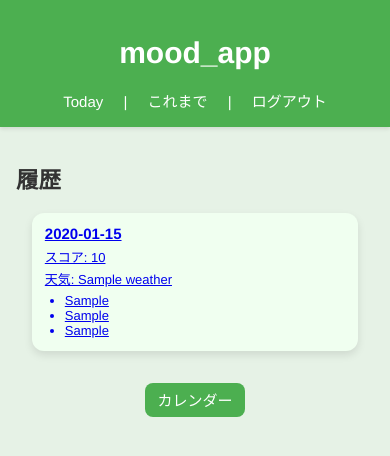
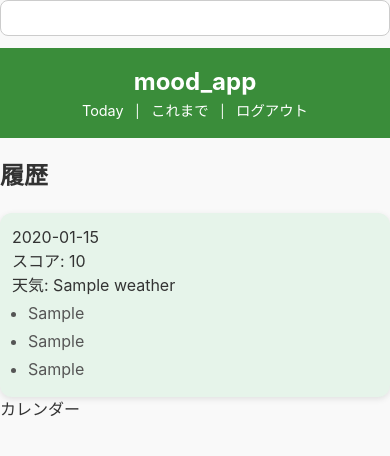
Before and after one commit to akanejingu07/mood_app, a Flask app: page /history in a window 390 px wide. Shown: the top 456 px of the page. Run offline with Flask 3, Linux system fonts and the light colour scheme; a user stored in the database is signed in; a database or web service that is not in the repository returns one stand-in record (values such as "Sample title"); some libraries are stand-ins or nearby versions.

Commit message:
css調整

```diff
--- a/static/css/style.css
+++ b/static/css/style.css
@@ -1,244 +1,171 @@
-/* --- 共通 --- */
+/* ---------------------------
+   共通スタイル
+--------------------------- */
 body {
-  font-family: "Helvetica Neue", Arial, sans-serif;
-  background-color: #e6f2e6; /* 薄緑 */
+  font-family: -apple-system, BlinkMacSystemFont, "Segoe UI", Roboto, Helvetica, Arial, sans-serif;
+  font-size: 16px;
+  line-height: 1.5;
+  color: #333;
+  background-color: #f9f9f9;
   margin: 0;
   padding: 0;
-  color: #333;
+}
+
+a {
+  color: inherit;
+  text-decoration: none;
+}
+
+/* ---------------------------
+ ヘッダー
+--------------------------- */
+header {
+  background-color: #3a8d3a;
+  color: white;
+  padding: 16px;
+  text-align: center;
+}
+
+header h1 {
+  margin: 0;
+  font-size: 1.5rem;
+}
+
+header nav a {
+  margin: 0 8px;
+  font-size: 0.9rem;
+}
+
+/* ---------------------------
+ ボタン
+--------------------------- */
+button, input[type="submit"] {
+  background-color: #3a8d3a;
+  color: white;
+  border: none;
+  border-radius: 8px;
+  padding: 8px 16px;
+  cursor: pointer;
   font-size: 16px;
 }
 
-/* ヘッダー */
-header {
-  background-color: #4caf50;
-  color: white;
-  padding: 1rem 2rem;
-  text-align: center;
-  box-shadow: 0 2px 4px rgba(0,0,0,0.1);
+button:hover, input[type="submit"]:hover {
+  background-color: #2f6f2f;
 }
 
-header nav a {
-  color: white;
-  text-decoration: none;
-  margin: 0 1rem;
+/* ---------------------------
+ フォーム
+--------------------------- */
+input[type="text"],
+input[type="number"],
+select,
+textarea {
+  font-size: 16px;
+  padding: 8px;
+  border: 1px solid #ccc;
+  border-radius: 8px;
+  width: 100%;
+  box-sizing: border-box;
+  margin-bottom: 12px;
 }
 
-header nav a:hover {
-  text-decoration: underline;
+select {
+  appearance: none;
+  -webkit-appearance: none;
+  -moz-appearance: none;
 }
 
-/* main */
-main {
-  padding: 1rem;
-  max-width: 900px;
-  margin: 0 auto;
-}
-
-/* historyカードコンテナ */
-.history-container {
-  display: grid;
-  grid-template-columns: repeat(auto-fit, minmax(250px, 1fr));
-  gap: 1rem;
-}
-
-/* カードリンク */
-.history-card {
-  display: block;
-  background-color: #f0fff0; /* 薄緑系 */
-  border-radius: 12px;
-  box-shadow: 0 4px 8px rgba(0,0,0,0.1);
-  text-decoration: none;
-  color: inherit;
-  transition: transform 0.2s, box-shadow 0.2s;
-  padding: 1rem;
-}
-
-.history-card:hover {
-  transform: translateY(-3px);
-  box-shadow: 0 6px 12px rgba(0,0,0,0.15);
-}
-
-/* カード内 */
-.card-header {
-  font-weight: bold;
-  font-size: 16px;
-  margin-bottom: 0.5rem;
-}
-
-.card-body {
-  font-size: 14px;
-}
-
-.card-item {
-  margin-bottom: 0.3rem;
-}
-
-/* ボタン風リンク（必要なら） */
-a.button {
-  display: inline-block;
-  background-color: #4caf50;
-  color: white;
-  border-radius: 8px;
-  padding: 0.5rem 1rem;
-  text-decoration: none;
-  transition: background-color 0.2s;
-}
-
-a.button:hover {
-  background-color: #45a049;
-}
-
-/* --- レスポンシブ --- */
-@media (max-width: 600px) {
-  .history-container {
-    grid-template-columns: 1fr;
-  }
-  body {
-    font-size: 15px;
-  }
-  .card-header {
-    font-size: 15px;
-  }
-  .card-body {
-    font-size: 13px;
-  }
-}
-
-/* recordカード */
-.record-card {
-  background-color: #f0fff0; /* 薄緑 */
-  padding: 1rem;
-  border-radius: 12px;
-  box-shadow: 0 4px 8px rgba(0,0,0,0.1);
-  max-width: 500px;
-  margin: 1rem auto;
+/* ---------------------------
+ 履歴カード（history.html）
+--------------------------- */
+.history-list {
   display: flex;
   flex-direction: column;
-  gap: 0.8rem;
-}
-
-.form-group {
-  display: flex;
-  flex-direction: column;
-}
-
-.form-group label {
-  font-weight: bold;
-  margin-bottom: 0.3rem;
-  font-size: 14px;
-}
-
-.form-group input,
-.form-group select {
-  padding: 0.4rem 0.5rem;
-  font-size: 14px;
-  border-radius: 6px;
-  border: 1px solid #ccc;
-}
-
-.button {
-  background-color: #4caf50;
-  color: white;
-  border: none;
-  padding: 0.6rem 1rem;
-  border-radius: 8px;
-  font-size: 16px;
-  cursor: pointer;
-  margin-top: 0.5rem;
-  transition: background-color 0.2s;
-}
-
-.button:hover {
-  background-color: #45a049;
-}
-
-/* レスポンシブ */
-@media (max-width: 600px) {
-  .record-card {
-    padding: 0.8rem;
-  }
-  .form-group input,
-  .form-group select {
-    font-size: 13px;
-  }
-  .button {
-    font-size: 15px;
-  }
-}
-.history-container {
-  display: flex;
-  flex-direction: column;
-  gap: 1rem;
-  margin: 1rem;
+  gap: 12px;
+  padding: 16px;
 }
 
 .history-card {
-  background-color: #f0fff0; /* 薄緑 */
-  padding: 1rem;
+  background-color: #e6f4ea;
   border-radius: 12px;
-  box-shadow: 0 4px 8px rgba(0,0,0,0.1);
+  padding: 16px;
+  box-shadow: 0 2px 6px rgba(0,0,0,0.1);
   cursor: pointer;
-  transition: transform 0.2s;
+  display: flex;
+  flex-direction: column;
+  min-height: 120px;
 }
 
-.history-card:hover {
-  transform: translateY(-2px);
+.history-card h3 {
+  margin: 0 0 8px 0;
+  font-size: 1rem;
+  color: #333;
 }
 
-.history-date {
-  font-weight: bold;
-  margin-bottom: 0.3rem;
-  font-size: 16px;
+.history-card p,
+.history-card li {
+  margin: 4px 0;
+  color: #555;
 }
 
-.history-score,
-.history-weather {
-  font-size: 14px;
-  margin-bottom: 0.2rem;
+.history-card ul {
+  padding-left: 16px;
+  margin: 0;
 }
 
-.history-good {
-  list-style-type: disc;
-  padding-left: 20px;
-  margin: 0.3rem 0 0 0;
-  font-size: 14px;
+/* ---------------------------
+ カレンダー（calendar.html）
+--------------------------- */
+.calendar-grid {
+  display: grid;
+  grid-template-columns: repeat(7, 1fr);
+  gap: 4px;
+  padding: 16px;
 }
 
-.calendar-link {
+.day-cell {
+  border-radius: 8px;
+  background-color: #e6f4ea;
   text-align: center;
-  margin-top: 2rem;
+  padding: 12px 0;
+  font-size: 0.9rem;
+  position: relative;
+  cursor: pointer;
 }
 
-.calendar-link a {
-  display: inline-block;
-  background-color: #4caf50;
-  color: white;
-  padding: 0.5rem 1rem;
-  border-radius: 8px;
-  text-decoration: none;
-  font-size: 16px;
-  transition: background-color 0.2s;
+.day-cell.out {
+  background-color: #f0f0f0;
+  color: #aaa;
 }
 
-.calendar-link a:hover {
-  background-color: #45a049;
+.day-cell .score {
+  position: absolute;
+  bottom: 4px;
+  right: 4px;
+  font-size: 0.8rem;
+  background-color: #3a8d3a;
+  color: white;
+  border-radius: 50%;
+  width: 20px;
+  height: 20px;
+  line-height: 20px;
 }
 
-/* レスポンシブ */
-@media (max-width: 600px) {
+/* ---------------------------
+ レスポンシブ
+--------------------------- */
+@media screen and (max-width: 768px) {
+  header nav {
+      font-size: 0.8rem;
+  }
+
   .history-card {
-    padding: 0.8rem;
+      min-height: auto;
+      padding: 12px;
   }
-  .history-date {
-    font-size: 15px;
-  }
-  .history-score,
-  .history-weather,
-  .history-good {
-    font-size: 13px;
-  }
-  .calendar-link a {
-    font-size: 15px;
-    padding: 0.4rem 0.8rem;
+
+  .day-cell {
+      padding: 8px 0;
+      font-size: 0.8rem;
   }
 }
--- a/templates/base.html
+++ b/templates/base.html
@@ -6,6 +6,7 @@
   <title>{% block title %}mood_app{% endblock %}</title>
   <link rel="stylesheet" href="{{ url_for('static', filename='css/style.css') }}">
   <meta name="viewport" content="width=device-width, initial-scale=1.0">
+  <input type="text" name="good1" ... autocomplete="off" autocorrect="off" autocapitalize="off" spellcheck="false">
 </head>
 <body>
 
--- a/templates/history.html
+++ b/templates/history.html
@@ -16,7 +16,6 @@
     </ul>
     </div>
   </a>
-  </div>
   {% endfor %}
 </div>
 
```
